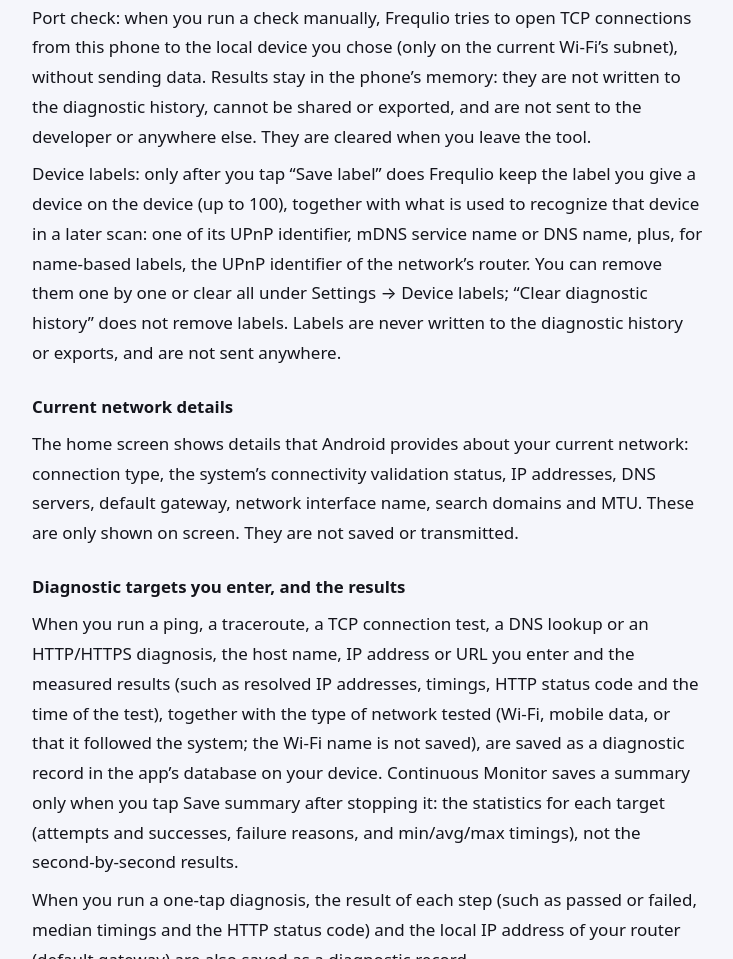
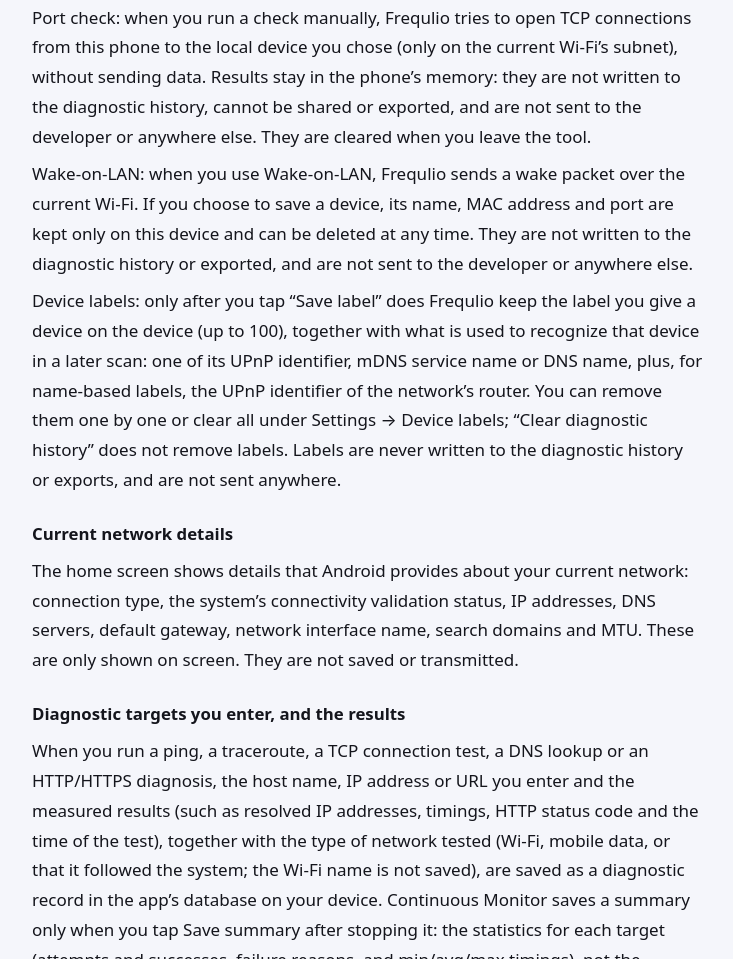
Before and after one commit to kanevanstudio/frequlio-privacy, a plain HTML site: page en.html in a window 1280 px wide. Shown: the part 2896-3855 px from the top of the page, without its empty margins (272-1005 px from the left). Drawn offline with Linux system fonts and the light colour scheme.

Commit message:
隱私權政策：新增 Wake-on-LAN 與常用裝置說明（生效 11-26）

```diff
--- a/en.html
+++ b/en.html
@@ -40,6 +40,7 @@ Developer: KaneVan Studio</p>
 <p>Results are only shown on screen and kept in memory so you can review the current round. They are not written to the diagnostic history, cannot be shared or exported, and are not sent to the developer or anywhere else. They are cleared when you leave the tool, and scanning stops when the app goes to the background, you leave the tool, or the Wi-Fi changes. This feature needs no additional permission.</p>
 <p>Upstream address translation check (in the STUN public address tool): when you run the check manually, Frequlio asks your router for its WAN IPv4 on the local network (UPnP), gets this connection’s public address from Cloudflare STUN, and compares the two on your phone. The query goes only to the current Wi-Fi’s default gateway. The result is not written to the diagnostic history and is cleared when you leave the tool.</p>
 <p>Port check: when you run a check manually, Frequlio tries to open TCP connections from this phone to the local device you chose (only on the current Wi-Fi’s subnet), without sending data. Results stay in the phone’s memory: they are not written to the diagnostic history, cannot be shared or exported, and are not sent to the developer or anywhere else. They are cleared when you leave the tool.</p>
+<p>Wake-on-LAN: when you use Wake-on-LAN, Frequlio sends a wake packet over the current Wi-Fi. If you choose to save a device, its name, MAC address and port are kept only on this device and can be deleted at any time. They are not written to the diagnostic history or exported, and are not sent to the developer or anywhere else.</p>
 <p>Device labels: only after you tap “Save label” does Frequlio keep the label you give a device on the device (up to 100), together with what is used to recognize that device in a later scan: one of its UPnP identifier, mDNS service name or DNS name, plus, for name-based labels, the UPnP identifier of the network’s router. You can remove them one by one or clear all under Settings → Device labels; “Clear diagnostic history” does not remove labels. Labels are never written to the diagnostic history or exports, and are not sent anywhere.</p>
 
 <h3>Current network details</h3>
```
Also changed, not shown: index.html (+1 -0 lines).
